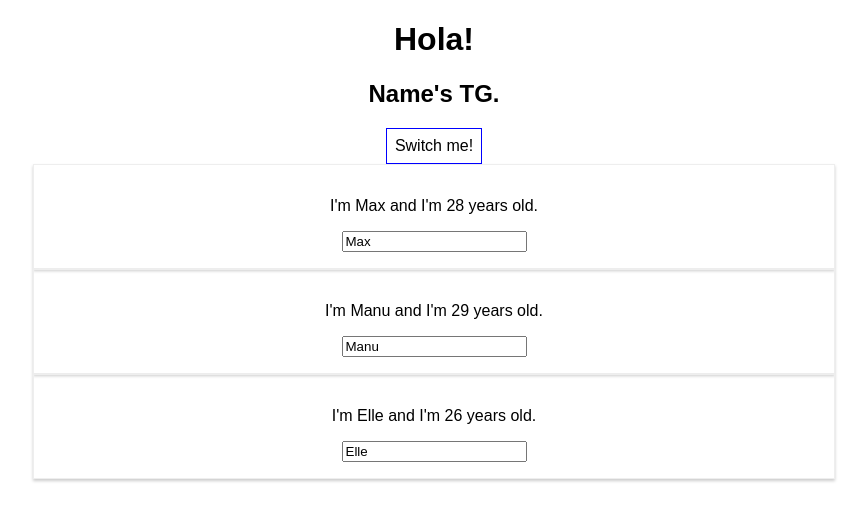
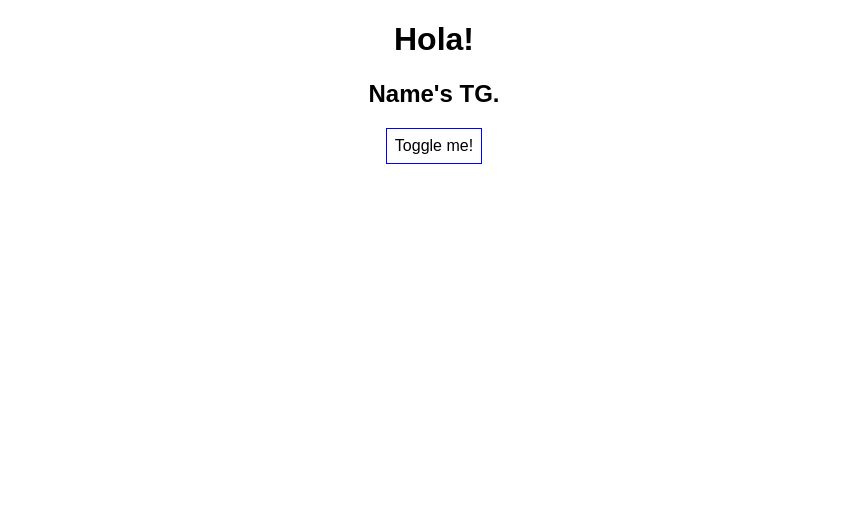
Before and after one commit to tengkusyafiq/Udemy---React---The-Complete-Guide-by-Maximilian---Lecture-Notes, a React (Create React App) app in the folder react-complete-guide/: page / in a window 1280 px wide. Shown: the top 520 px of the page, without its empty margins (206-1073 px from the left). Built offline with nearby package versions, Linux system fonts and the light colour scheme.

Commit message:
4. render conditionally

```diff
--- a/react-complete-guide/src/App.js
+++ b/react-complete-guide/src/App.js
@@ -9,7 +9,8 @@ class App extends Component {
       { name: "Manu", age: 29 },
       { name: "Elle", age: 26 }
     ],
-    otherState: "other value"
+    otherState: "other value",
+    showPerson: "false"
   };
 
   switchNameHandler = newName => {
@@ -32,6 +33,11 @@ class App extends Component {
     });
   };
 
+  togglePersonsHandler = () => {
+    const doesShow = this.state.showPerson;
+    this.setState({ showPerson: !doesShow });
+  };
+
   render() {
     const buttonStyle = {
       backgroundColor: "white",
@@ -43,9 +49,11 @@ class App extends Component {
       <div className="App">
         <h1>Hola!</h1>
         <h2>Name's TG.</h2>
-        <button style={buttonStyle} onClick={this.switchNameHandler}>
-          Switch me!
+        <button style={buttonStyle} onClick={this.togglePersonsHandler}>
+          Toggle me!
         </button>
+        {this.state.showPerson === true ? (
+          <div>
             <Person
               click={this.switchNameHandler.bind(this, "Max!!!!!!")}
               name={this.state.persons[0].name}
@@ -63,6 +71,8 @@ class App extends Component {
               age={this.state.persons[2].age}
             />
           </div>
+        ) : null}
+      </div>
     );
   }
 }
```
Lines whose indentation alone changed are shown as unchanged.
